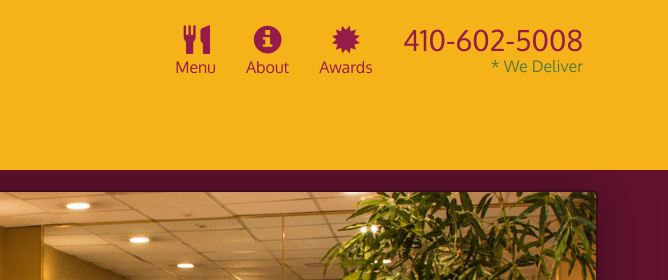
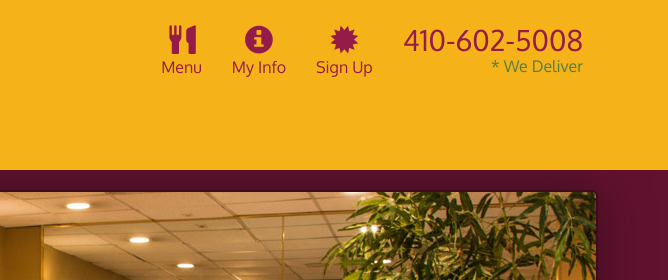
Before and after one commit to rantoun88/coursera, a plain HTML site: page solution_module5/index.html in a window 1280 px wide. Shown: the top 280 px of the page, 612-1280 px from the left. Drawn offline with Linux system fonts and the light colour scheme.

Commit message:
Rename tabs to my info and sign up

```diff
--- a/solution_module5/index.html
+++ b/solution_module5/index.html
@@ -52,11 +52,11 @@
               </li>
               <li>
                 <a href="#">
-                  <span class="glyphicon glyphicon-info-sign"></span><br class="hidden-xs"> About</a>
+                  <span class="glyphicon glyphicon-info-sign"></span><br class="hidden-xs"> My Info</a>
               </li>
               <li>
                 <a href="#">
-                  <span class="glyphicon glyphicon-certificate"></span><br class="hidden-xs"> Awards</a>
+                  <span class="glyphicon glyphicon-certificate"></span><br class="hidden-xs"> Sign Up</a>
               </li>
               <li id="phone" class="hidden-xs">
                 <a href="tel:410-602-5008">
```
